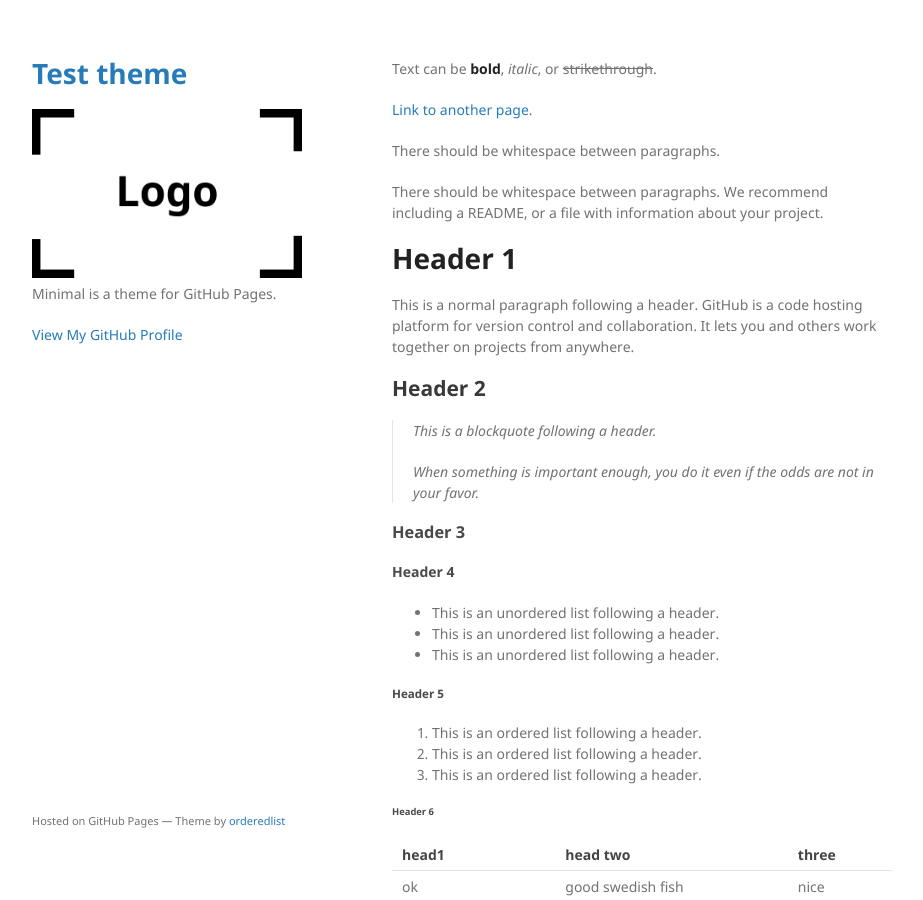
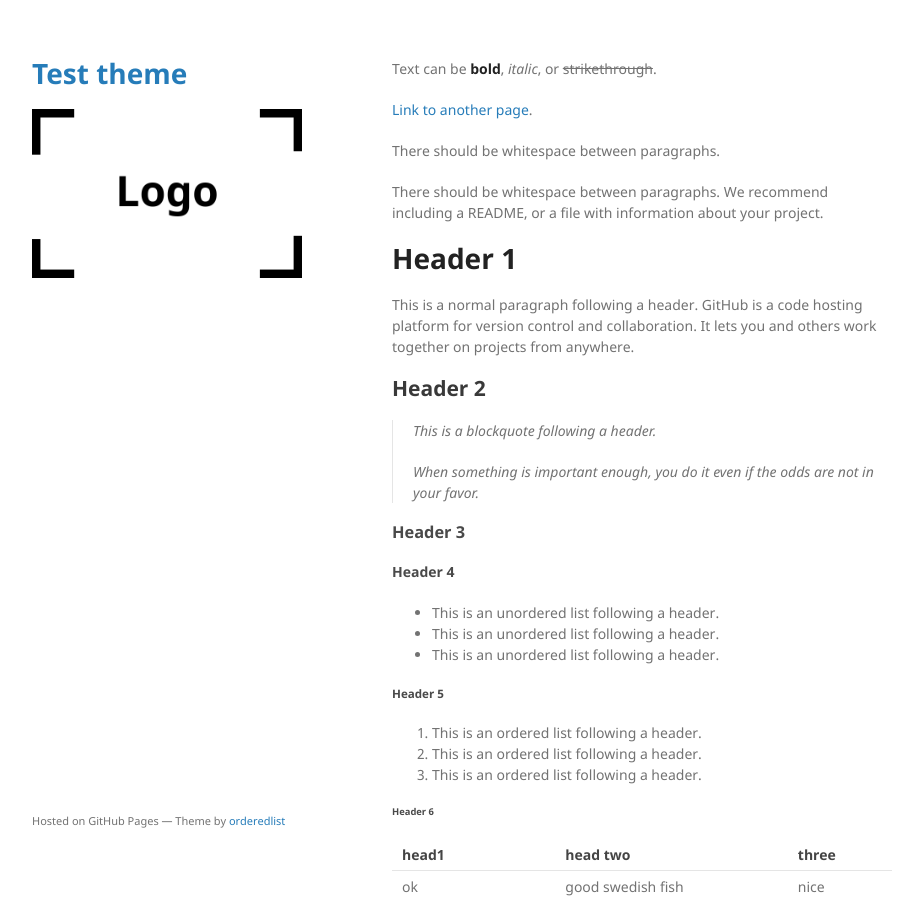
Before and after one commit to Dr-KangWang/dr-kangwang.github.io, a Jekyll site: the page built from index.md, in a window 1280 px wide and 900 px high. Shown: the whole window, without its empty margins (178-1101 px from the left). Built offline with Jekyll 4.4.1, drawn with Linux system fonts in a browser that asks for light colours.

Commit message:
update of the theme

```diff
--- a/_layouts/default.html
+++ b/_layouts/default.html
@@ -21,15 +21,7 @@
           <img src="{{site.logo | relative_url}}" alt="Logo" />
         {% endif %}
 
-        <p>{{ site.description | default: site.github.project_tagline }}</p>
 
-        {% if site.github.is_project_page %}
-        <p class="view"><a href="{{ site.github.repository_url }}">View the Project on GitHub <small>{{ site.github.repository_nwo }}</small></a></p>
-        {% endif %}
-
-        {% if site.github.is_user_page %}
-        <p class="view"><a href="{{ site.github.owner_url }}">View My GitHub Profile</a></p>
-        {% endif %}
 
         {% if site.show_downloads %}
         <ul class="downloads">
```
